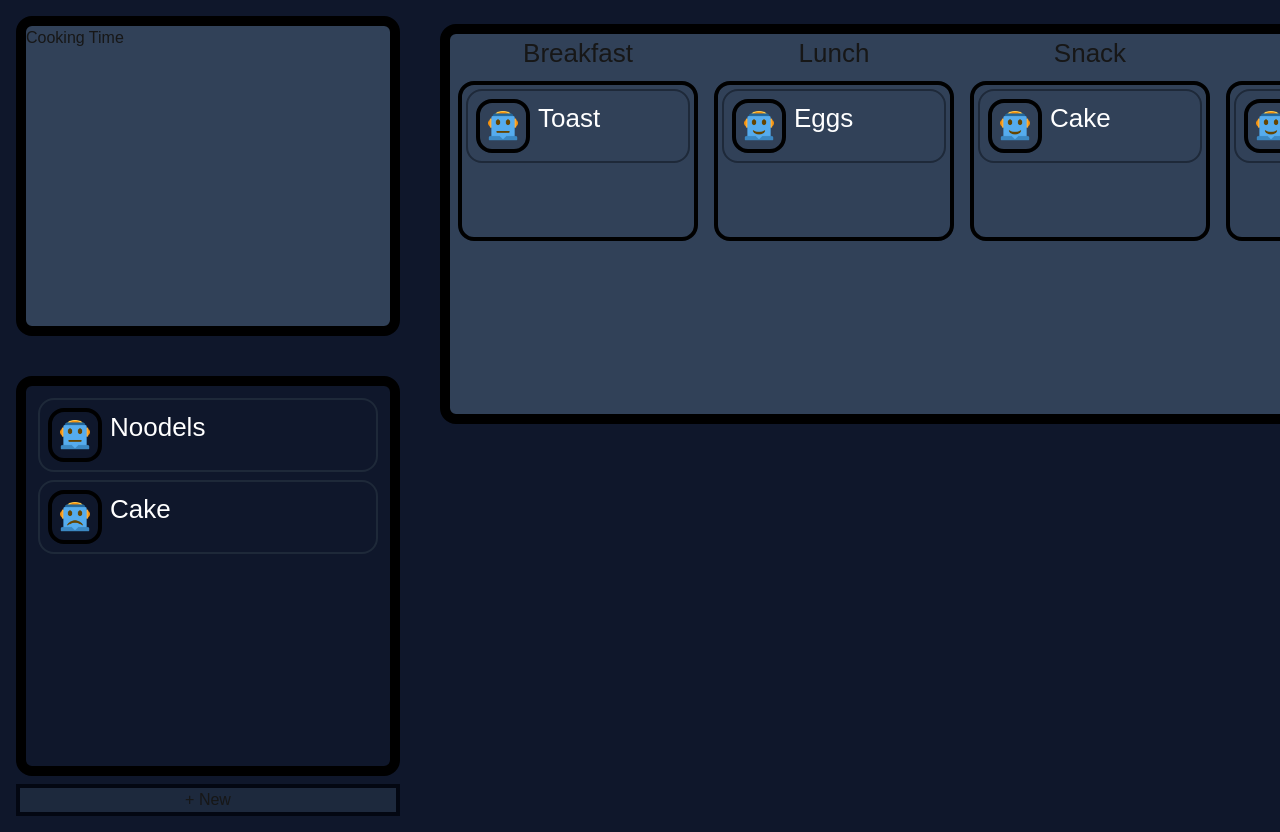
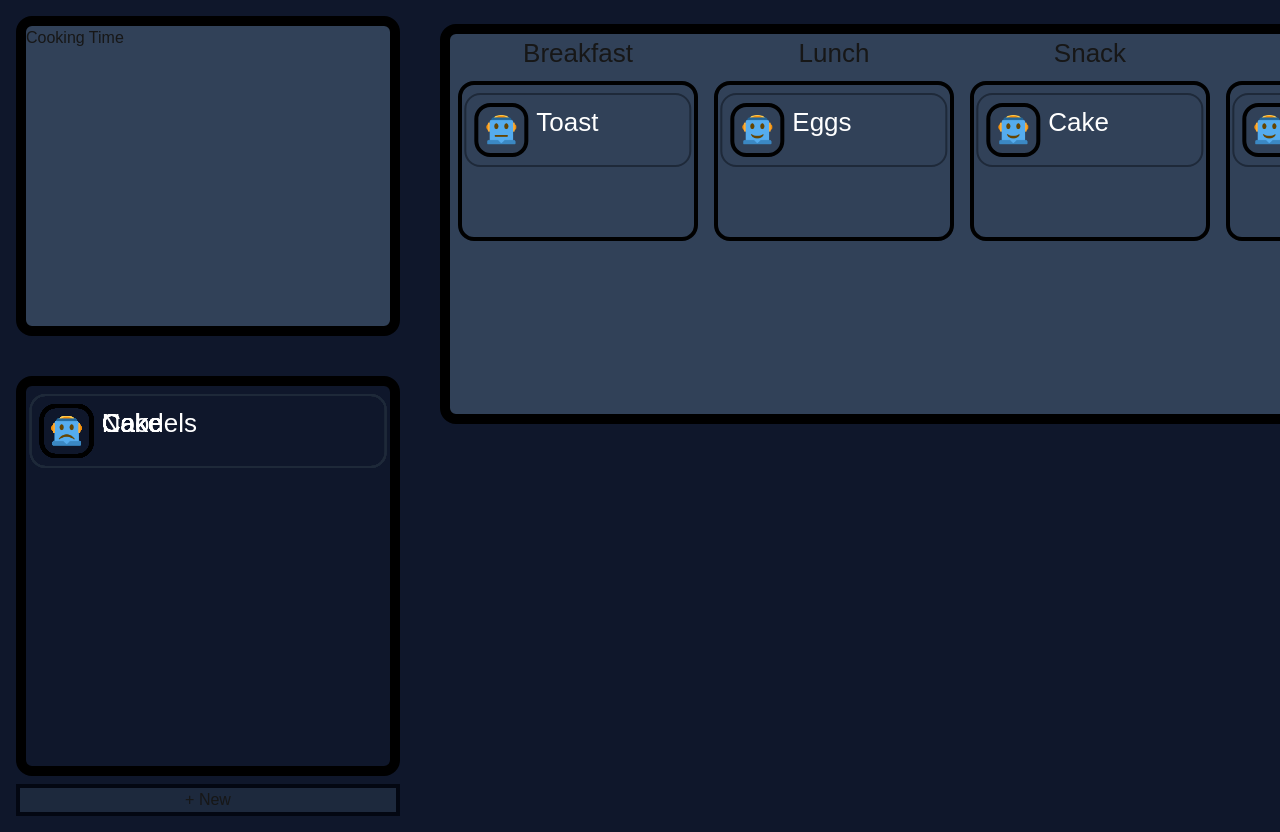
Before and after one commit to tracepanic/recipes, a Next.js app: page / in a window 1280 px wide. Shown: the top 832 px of the page. Built offline with nearby package versions, Linux system fonts and the light colour scheme.

Commit message:
Implement functionality to drag receipe component anywhere in the screen

```diff
--- a/app/page.tsx
+++ b/app/page.tsx
@@ -1,21 +1,19 @@
-import CategoryWindow from '../frame/CategoryWindow';
+import CategoryWindow from "../frame/CategoryWindow";
 
-import Recipes_Window from '../frame/RecipeWindow';
+import Recipes_Window from "../frame/RecipeWindow";
 
-import Recipe from '../components/Recipe';
-import CategoryBox from '../components/CategoryBox';
+import Recipe from "../components/Recipe";
+import CategoryBox from "../components/CategoryBox";
 
 export default function MainWindow() {
   return (
     <>
       {/* Two Blocks for left ("Cooking Time", "Recipes") and right ("Categories") */}
-                        <div className='flex bg-slate-900'>
-
+      <div className="flex bg-slate-900">
         {/* Left Block */}
-                            <div className='block m-4'>
-
+        <div className="block m-4">
           {/* Cooking Time */}
-                                <div className='border-10 border-black rounded-2xl h-[40vh] mb-10 bg-slate-700'>
+          <div className="border-10 border-black rounded-2xl h-[40vh] mb-10 bg-slate-700">
             <span>Cooking Time</span>
           </div>
 
@@ -23,14 +21,18 @@ export default function MainWindow() {
           <Recipes_Window>
             <Recipe name="Noodels" emoji="middle"></Recipe>
             <Recipe name="Cake" emoji="bad"></Recipe>
+            <Recipe name="Cake" emoji="bad"></Recipe>
+            <Recipe name="Cake" emoji="bad"></Recipe>
+            <Recipe name="Cake" emoji="bad"></Recipe>
+            <Recipe name="Cake" emoji="bad"></Recipe>
+            <Recipe name="Cake" emoji="bad"></Recipe>
+            <Recipe name="Cake" emoji="bad"></Recipe>
           </Recipes_Window>
-
         </div>
 
         {/* Right Block: Categories*/}
-                        <div className=' m-4 flex flex-wrap'>
+        <div className=" m-4 flex flex-wrap">
           <CategoryWindow>
-
             <CategoryBox name="Breakfast">
               <Recipe name="Toast" emoji="middle"></Recipe>
             </CategoryBox>
@@ -46,14 +48,9 @@ export default function MainWindow() {
             <CategoryBox name="Dinner">
               <Recipe name="Something" emoji="good"></Recipe>
             </CategoryBox>
-
           </CategoryWindow>
         </div>
-
-
       </div>
-
-
     </>
   );
 }
--- a/components/CategoryBox.tsx
+++ b/components/CategoryBox.tsx
@@ -1,4 +1,4 @@
-import React, { ReactNode } from 'react';
+import React, { ReactNode } from "react";
 
 interface CategoryBoxProps {
   name: string;
@@ -6,20 +6,15 @@ interface CategoryBoxProps {
 }
 
 export default function CategoryBox({ name, children }: CategoryBoxProps) {
-
   return (
-
     <>
       <div className="flex flex-col">
+        <span className="text-[26px] flex justify-center">{name}</span>
 
-        <span className="text-[26px] flex justify-center" >{name}</span>
-
-        <div className="border-4 rounded-2xl border-black h-40 m-2 w-[30vh]">
+        <div className="border-4 relative py-2 rounded-2xl border-black h-40 m-2 w-[30vh]">
           {children}
         </div>
-
       </div>
     </>
   );
-
 }
--- a/components/Recipe.tsx
+++ b/components/Recipe.tsx
@@ -1,7 +1,10 @@
-import Image, { StaticImageData } from 'next/image'; // Falls du Next.js nutzt
-import good_emoji from '../assets/good_emoji.png';
-import middle_emoji from '../assets/middle_emoji.png';
-import bad_emoji from '../assets/bad_emoji.png';
+"use client";
+import Image, { StaticImageData } from "next/image"; // Falls du Next.js nutzt
+import good_emoji from "../assets/good_emoji.png";
+
+import middle_emoji from "../assets/middle_emoji.png";
+import bad_emoji from "../assets/bad_emoji.png";
+import { useEffect, useRef } from "react";
 
 interface RecipeProps {
   name: string;
@@ -11,20 +14,82 @@ interface RecipeProps {
 const emojiMap: Record<RecipeProps["emoji"], StaticImageData> = {
   good: good_emoji,
   middle: middle_emoji,
-    bad: bad_emoji
+  bad: bad_emoji,
 };
 
 export default function Recipe({ name, emoji }: RecipeProps) {
   const emojii = emojiMap[emoji] ?? good_emoji;
+  const draggableElement = useRef<HTMLDivElement>(null);
+  function dragElement(e: React.MouseEvent<HTMLDivElement>) {
+    let startDivX = 0,
+      startDivY = 0,
+      startMouseX = 0,
+      startMouseY = 0;
+    if (draggableElement.current) {
+      startDivX = draggableElement.current.offsetLeft;
+      startDivY = draggableElement.current.offsetTop;
+    }
+    startMouseX = e.clientX;
+    startMouseY = e.clientY;
+    document.addEventListener("mousemove", moveElement);
+    document.addEventListener("mouseup", closeDragElement);
 
+    function moveElement(e: MouseEvent) {
+      console.log("moving the div");
+
+      if (draggableElement.current) {
+        draggableElement.current.style.left =
+          startDivX + (e.clientX - startMouseX) + "px";
+        draggableElement.current.style.top =
+          startDivY + (e.clientY - startMouseY) + "px";
+      }
+    }
+
+    function closeDragElement(e: MouseEvent) {
+      console.log("Mouse up position:", { x: e.clientX, y: e.clientY });
+
+      const droppedElement = document.elementFromPoint(e.clientX, e.clientY);
+
+      // Temporarily hide the dragged element so it doesn't block elementFromPoint
+      const draggedElement = draggableElement.current!;
+      draggedElement.style.display = "none";
+
+      // Get the element underneath the dragged item
+      const droppedContainer = document.elementFromPoint(e.clientX, e.clientY);
+
+      // Show the dragged element again
+      draggedElement.style.display = "flex";
+
+      if (droppedContainer) {
+        console.log("Dropped inside:", droppedContainer);
+
+        // Find the closest valid container (e.g., a div with a specific class)
+        const validContainer = droppedContainer.closest(".box");
+        if (validContainer) {
+          validContainer.appendChild(draggedElement);
+          console.log("Moved successfully to:", validContainer);
+        } else {
+          console.log("Not a valid drop target.");
+        }
+      } else {
+        console.log("No element found at drop position.");
+      }
+
+      document.removeEventListener("mouseup", closeDragElement);
+      document.removeEventListener("mousemove", moveElement);
+    }
+  }
   return (
-        <div className="flex border-2 m-1 p-2 border-gray-800 rounded-2xl">
+    <div
+      ref={draggableElement}
+      onMouseDown={(e) => dragElement(e)}
+      className="flex z-99  w-[98%] hover:cursor-grab translate-x-[-50%] left-[50%] absolute border-2 p-2  border-gray-800 rounded-2xl"
+    >
       <div className="border-4 rounded-2xl border-black p-2 mr-2">
         {/* Falls du Next.js benutzt, verwende <Image /> */}
         <Image width={30} height={30} src={emojii} alt={emoji} />
       </div>
       <span className="text-white text-[26px]">{name}</span>
-
     </div>
   );
 }
--- a/frame/RecipeWindow.tsx
+++ b/frame/RecipeWindow.tsx
@@ -1,21 +1,15 @@
-'use client'
+"use client";
 
-import React, { ReactNode } from 'react';
+import React, { ReactNode } from "react";
 
 interface CategoryWindowProps {
   children?: ReactNode;
 }
 
-
-
 export default function Recipes_Window({ children }: CategoryWindowProps) {
-
-
-
   return (
-
     <div className="flex flex-col items-center">
-            <div className="border-10 border-black rounded-2xl w-96 dark:bg-slate-700 flex flex-col overflow-auto overflow-x-hidden h-[50vh] p-2">
+      <div className="border-10 relative border-black rounded-2xl w-96 dark:bg-slate-700 flex flex-col  h-[50vh] p-2">
         {children}
       </div>
 
```
Lines whose indentation alone changed are shown as unchanged.
